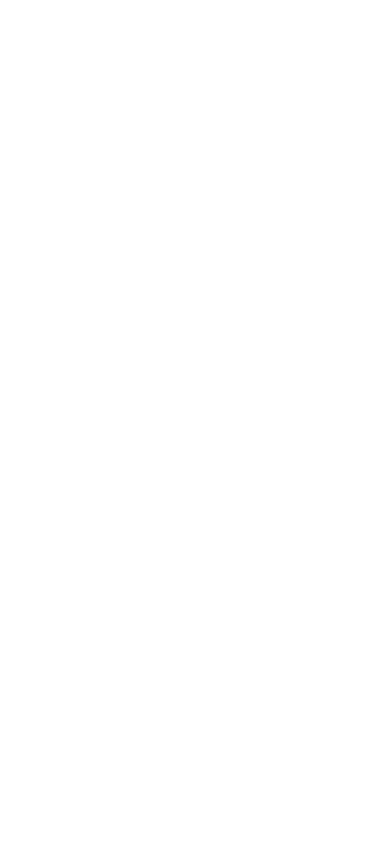
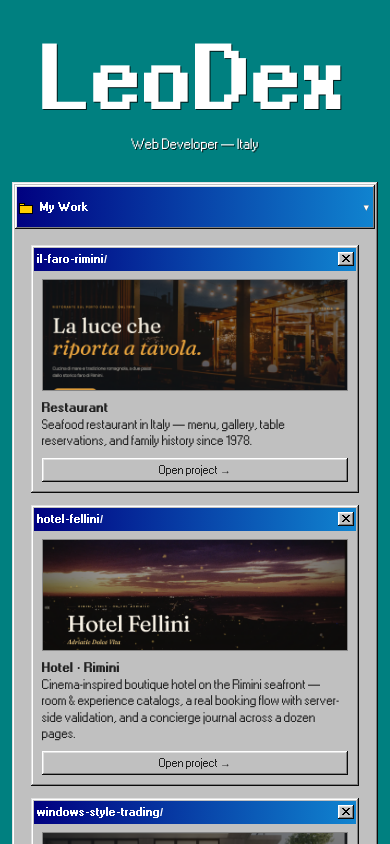
Before and after one commit to LeoDex0/win98-leodex, a Next.js app: page / in a window 390 px wide. Shown: the top 844 px of the page. Built offline with nearby package versions, Linux system fonts and the light colour scheme.

Commit message:
Combine desktop and mobile views behind a CSS breakpoint switch

```diff
--- a/app/page.tsx
+++ b/app/page.tsx
@@ -1,5 +1,5 @@
-import DesktopView from '@/components/desktop/DesktopView'
+import Desktop from '@/components/desktop/Desktop'
 
 export default function Home() {
-  return <DesktopView />
+  return <Desktop />
 }
--- /dev/null
+++ b/components/desktop/Desktop.tsx
@@ -0,0 +1,13 @@
+'use client'
+
+import DesktopView from './DesktopView'
+import MobileView from './MobileView'
+
+export default function Desktop() {
+  return (
+    <>
+      <DesktopView />
+      <MobileView />
+    </>
+  )
+}
```
